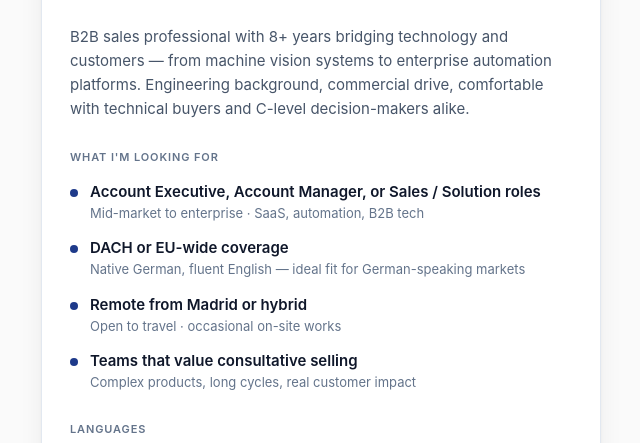
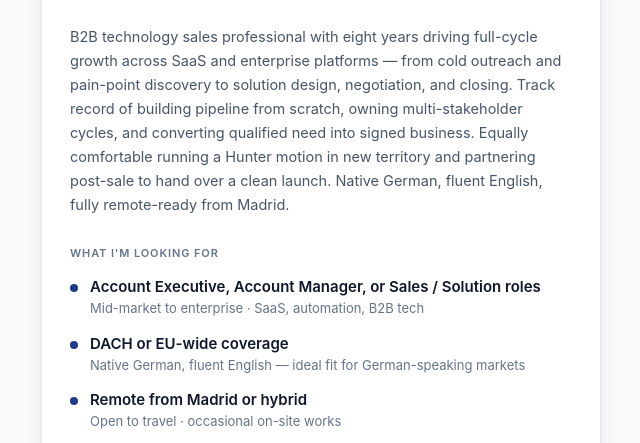
Before and after one commit to onlinegerd/me, a plain HTML site: page index.html in a window 1280 px wide. Shown: the part 337-780 px from the top of the page, without its empty margins (319-959 px from the left). Drawn offline with Linux system fonts and the light colour scheme.

Commit message:
Add files via upload
Anderer Profiltext

```diff
--- a/index.html
+++ b/index.html
@@ -90,7 +90,8 @@
     }
 
     .profile-text {
-      font-size: 15px;
+      font-size: 14.5px;
+      line-height: 1.65;
       color: var(--ink-soft);
       margin: 24px 0;
       text-align: left;
@@ -250,7 +251,7 @@
       </div>
 
       <p class="profile-text">
-        B2B sales professional with 8+ years bridging technology and customers — from machine vision systems to enterprise automation platforms. Engineering background, commercial drive, comfortable with technical buyers and C-level decision-makers alike.
+        B2B technology sales professional with eight years driving full-cycle growth across SaaS and enterprise platforms — from cold outreach and pain-point discovery to solution design, negotiation, and closing. Track record of building pipeline from scratch, owning multi-stakeholder cycles, and converting qualified need into signed business. Equally comfortable running a Hunter motion in new territory and partnering post-sale to hand over a clean launch. Native German, fluent English, fully remote-ready from Madrid.
       </p>
 
       <div class="section-label">What I'm looking for</div>
```
